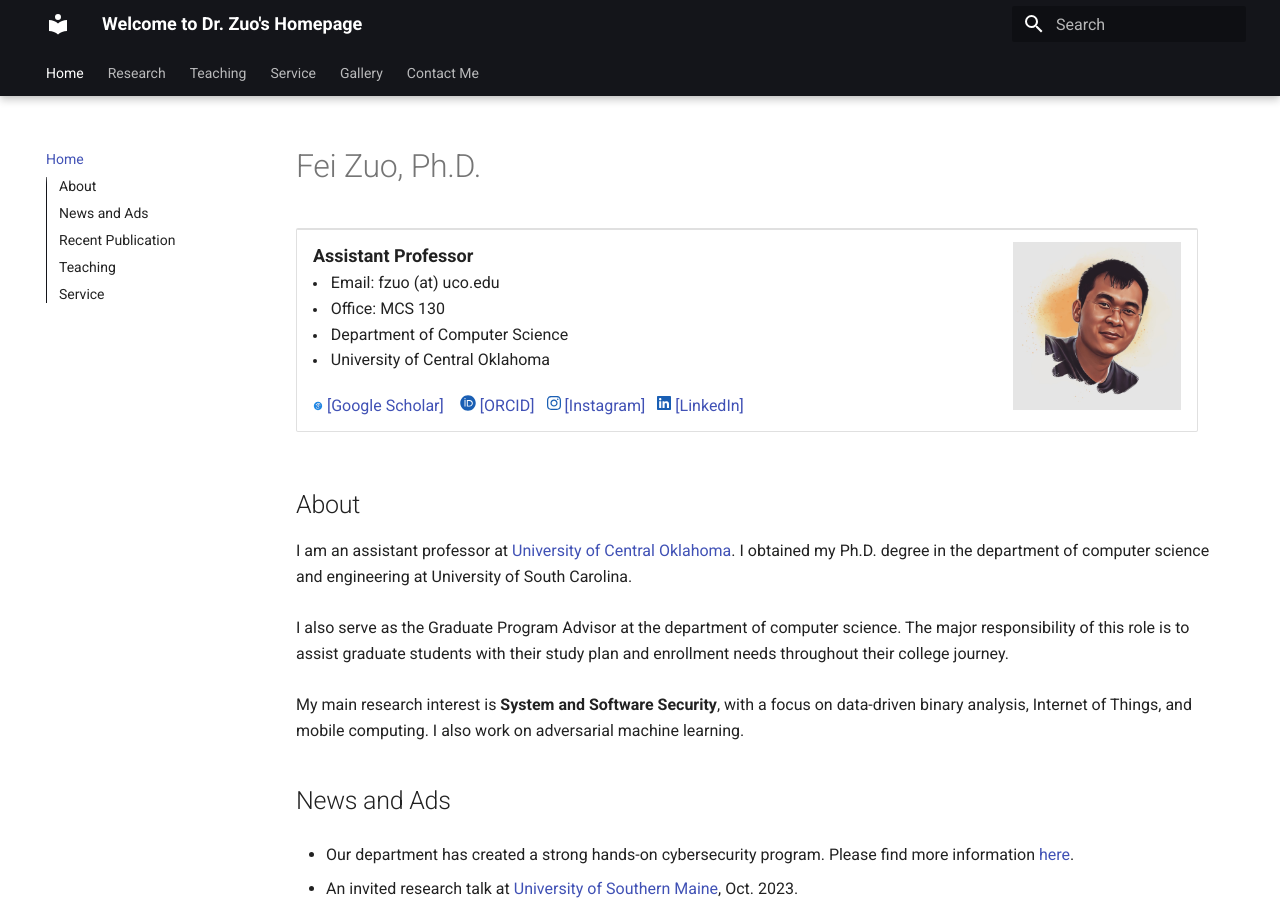
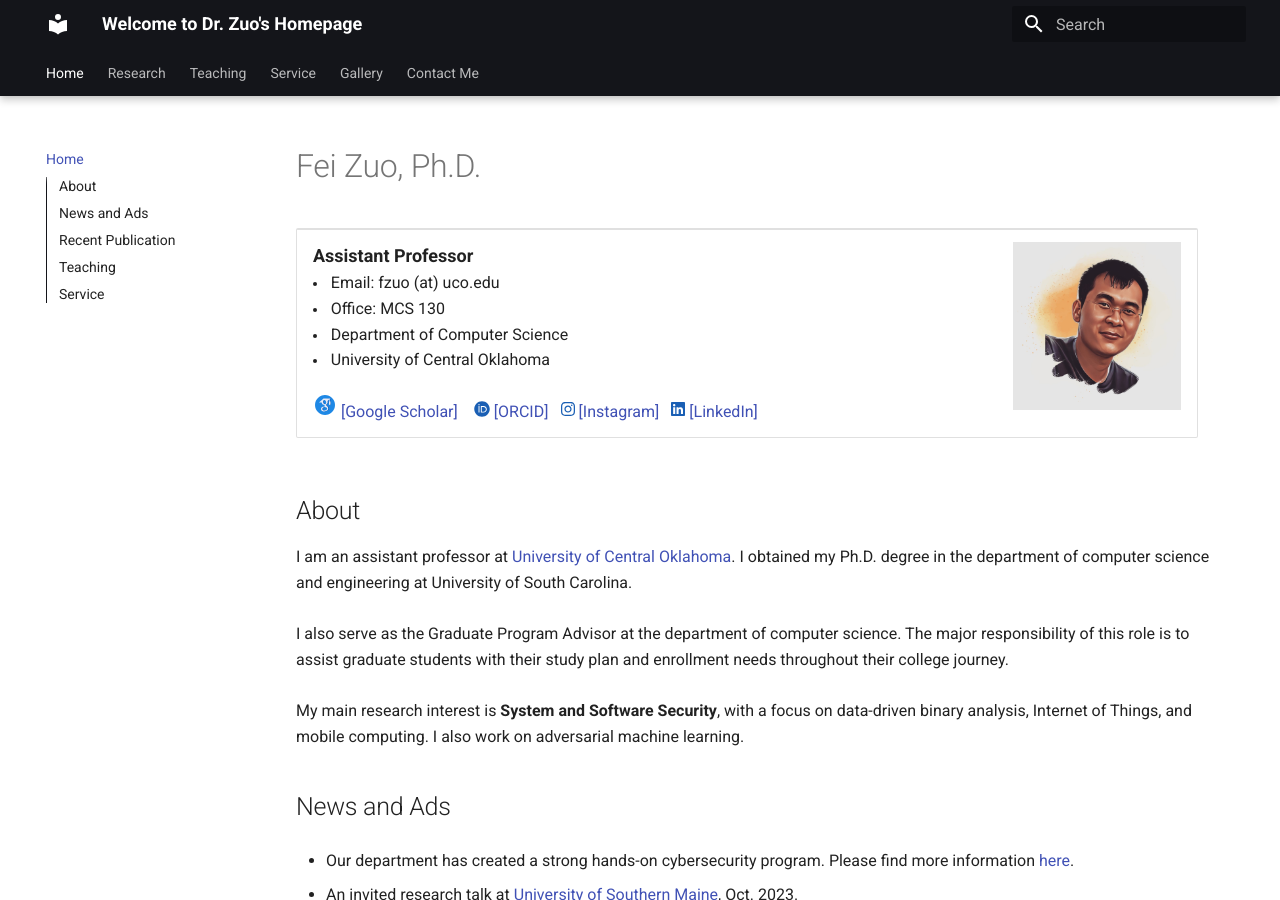
Before and after one commit to fzuo/homepage, an MkDocs documentation site: the page built from docs/index.md, in a window 1280 px wide and 900 px high. Built offline with MkDocs 1.6.1 and Material for MkDocs 9.7.7, drawn with Linux system fonts in a browser that asks for light colours.

Commit message:
Updating files

```diff
--- a/docs/index.md
+++ b/docs/index.md
@@ -20,7 +20,7 @@
 
 <br> <font size=3>
 
-<img src="../pics/icons8-google-scholar.svg" width="10" alt="Scholar">
+<img src="../pics/icons8-google-scholar.svg" width="24" alt="Scholar">
 <a href="https://scholar.google.com/citations?hl=en&user=PCRl368AAAAJ">[Google Scholar]</a> &ensp;
 
 <svg xmlns="http://www.w3.org/2000/svg" height="1em" viewBox="0 0 512 512"><!--! Font Awesome Free 6.4.2 by @fontawesome - https://fontawesome.com License - https://fontawesome.com/license (Commercial License) Copyright 2023 Fonticons, Inc. --><style>svg{fill:#1a5fb4}</style><path d="M294.75 188.19h-45.92V342h47.47c67.62 0 83.12-51.34 83.12-76.91 0-41.64-26.54-76.9-84.67-76.9zM256 8C119 8 8 119 8 256s111 248 248 248 248-111 248-248S393 8 256 8zm-80.79 360.76h-29.84v-207.5h29.84zm-14.92-231.14a19.57 19.57 0 1 1 19.57-19.57 19.64 19.64 0 0 1-19.57 19.57zM300 369h-81V161.26h80.6c76.73 0 110.44 54.83 110.44 103.85C410 318.39 368.38 369 300 369z"/></svg>
```
